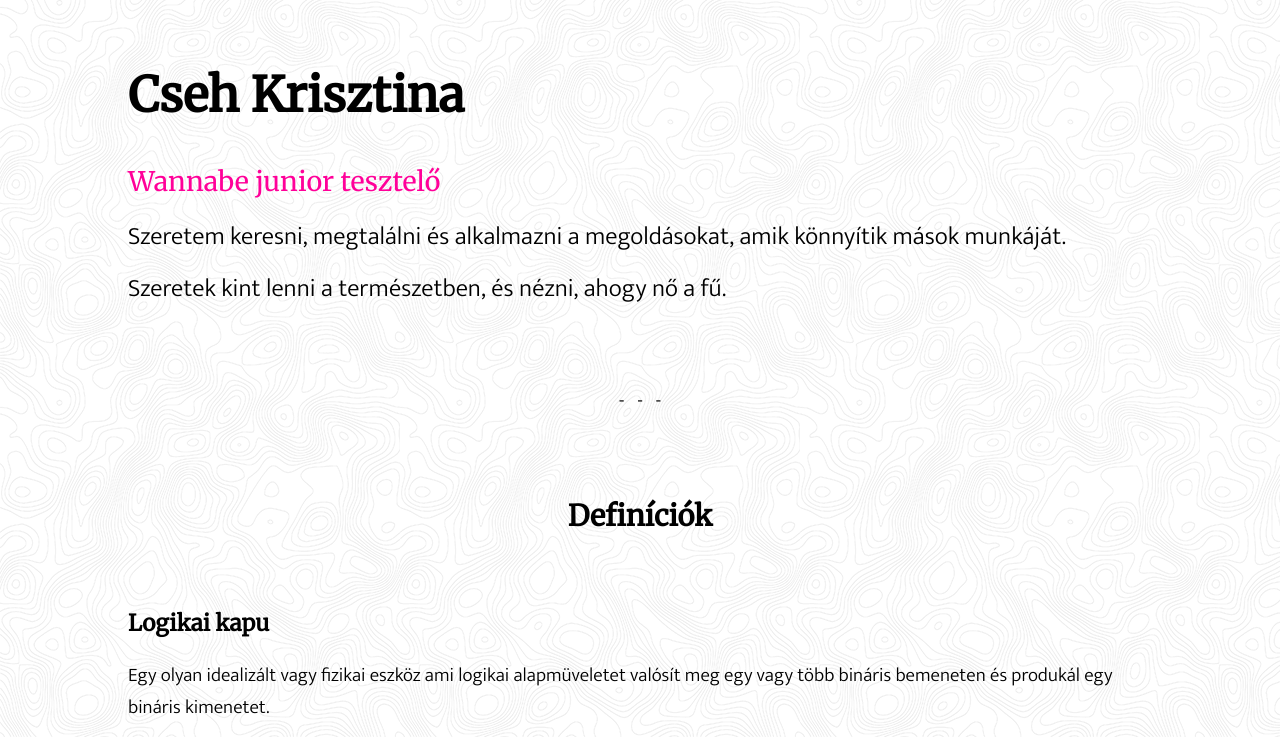
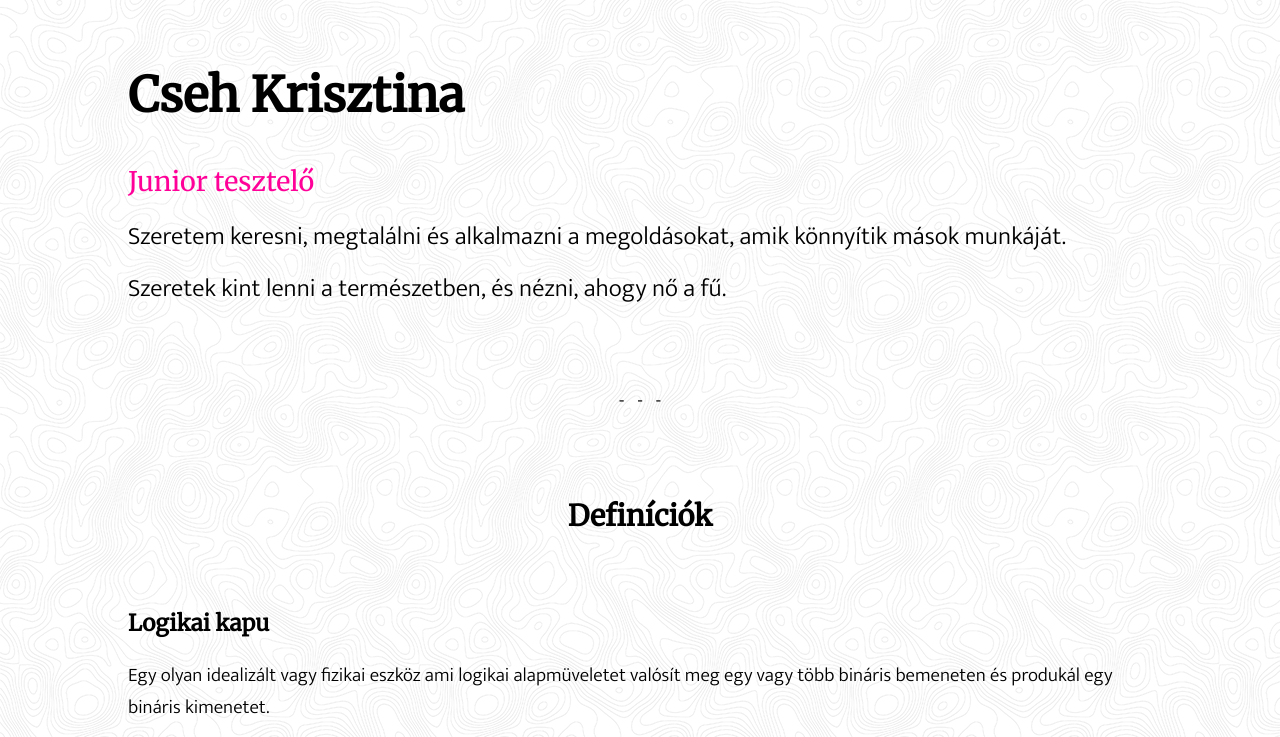
Before and after one commit to falonpok/falonpok.github.io, a plain HTML site: page index.html in a window 1280 px wide. Shown: the part 63-800 px from the top of the page. Drawn offline with Linux system fonts and the light colour scheme.

Commit message:
Update index.html
Modified description of me

```diff
--- a/index.html
+++ b/index.html
@@ -26,7 +26,7 @@
         <div>
             <div class="nev">Cseh Krisztina</div>
             <div class="rsz">
-                Wannabe junior tesztelő
+                Junior tesztelő
             </div>
             <div class="me">
                 <p>Szeretem keresni, megtalálni és alkalmazni a megoldásokat, amik könnyítik mások munkáját. </p>
```
